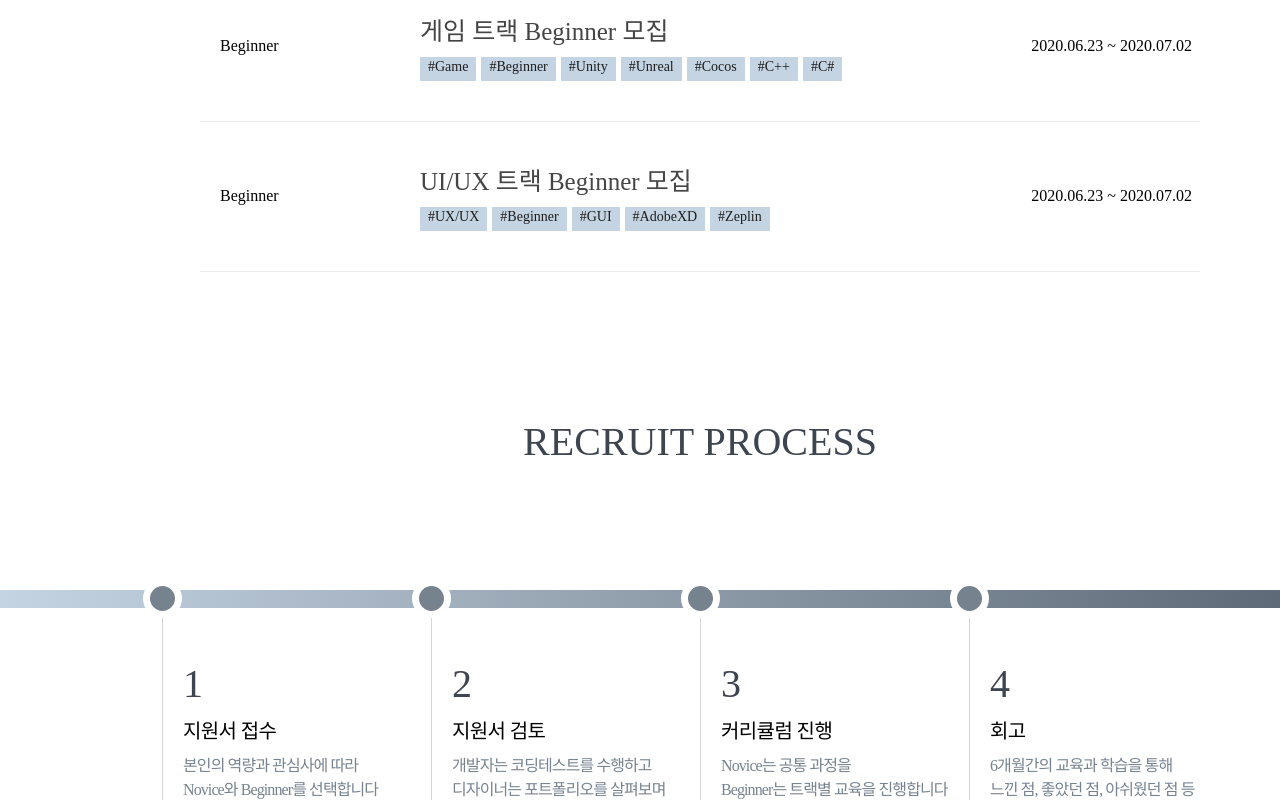
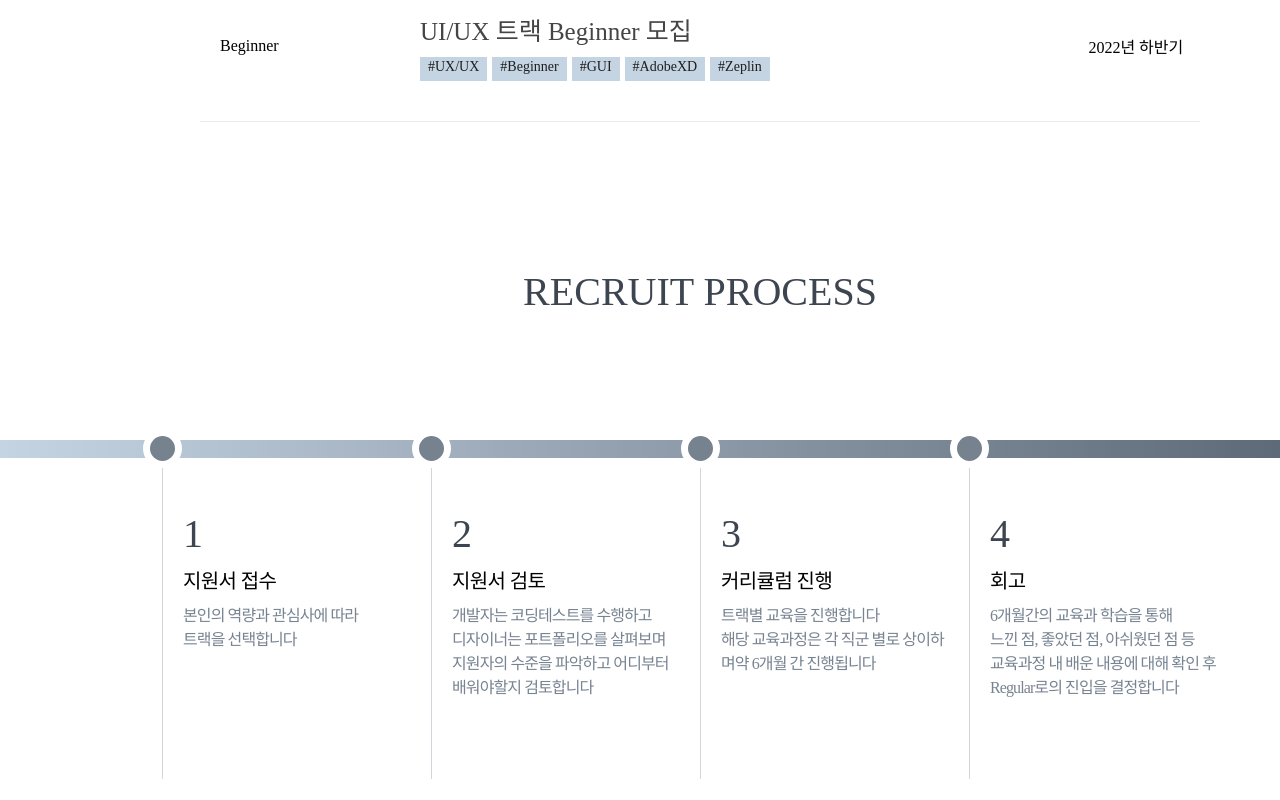
Before and after one commit to BCSDLab/PAGE_BCSDLAB, a Vue app in the folder bcsdlab_page/: page /recruit in a window 1280 px wide. Shown: the part 1400-2200 px from the top of the page. Built offline with nearby package versions, Linux system fonts and the light colour scheme; a web font is replaced by a local one.

Commit message:
change recruit data, api path

```diff
--- a/bcsdlab_page/config/dev.env.js
+++ b/bcsdlab_page/config/dev.env.js
@@ -4,5 +4,5 @@ const prodEnv = require('./prod.env')
 
 module.exports = merge(prodEnv, {
   NODE_ENV: '"development"',
-  ROOT_API: '"http://stage.api.koreatech.in/"'
+  ROOT_API: '"https://api.koreatech.in/"'
 })
--- a/bcsdlab_page/src/components/SpaComponents/RecruitPage/RecruitDetailPage.vue
+++ b/bcsdlab_page/src/components/SpaComponents/RecruitPage/RecruitDetailPage.vue
@@ -22,7 +22,7 @@
           </div>
           <div
             class="d-day">
-            {{ setDday }}
+            <!-- {{ setDday }} -->
           </div>
         </div>
         <div class="card-body">
@@ -30,7 +30,7 @@
           <span>20-3기 {{ data.contents.track }} {{ data.position }}</span>
 
           <p class="title">◆ 지원기간</p>
-          <span>2020년 06월 23일 ~ 2020년 07월 23일</span>
+          <span>{{recruitDatas[0].period}}</span>
 
           <p class="title">◆ 지원조건</p>
           <ul class="list">
@@ -77,7 +77,7 @@
         <div class="card-footer">
           <a
             target="_blank"
-            href="http://bitly.kr/GWZKcwD">
+            href="https://forms.gle/Yc532QgUHETc7eez7">
             <button class="apply-btn">
               지원하기
             </button>
@@ -106,7 +106,8 @@ export default {
   data() {
     return {
       data: null,
-      date: new Date()
+      date: new Date(),
+      recruitDatas
     }
   },
   computed: {
--- a/bcsdlab_page/src/components/SpaComponents/RecruitPage/RecruitPage.vue
+++ b/bcsdlab_page/src/components/SpaComponents/RecruitPage/RecruitPage.vue
@@ -116,16 +116,16 @@
           { title: '취업 멘토링', description: '서류와 면접 준비에 대한<br>가이드', image_url: 'https://static.koreatech.in/bcsdlab_page_assets/img/kisspng-mentorship-computer-icons-organization-learning-co-quill-5-ae-2-d-43-c-819253-5722715715248149085307.png' },
         ],
         processDatas: [
-          { step: '1', title: '지원서 접수', contents: '본인의 역량과 관심사에 따라<br>Novice와 Beginner를 선택합니다' },
-          { step: '2', title: '지원서 검토', contents: '개발자는 코딩테스트를 수행하고<br>디자이너는 포트폴리오를 살펴보며<br>지원자의 수준을 파악하고 어디부터<br>배워야할지 검토합니다<br>(단, Novice는 코딩테스트 제외)' },
-          { step: '3', title: '커리큘럼 진행', contents: 'Novice는 공통 과정을<br>Beginner는 트랙별 교육을 진행합니다<br>해당 교육과정은 각 직군 별로 상이하며약 6개월 간 진행됩니다' },
+          { step: '1', title: '지원서 접수', contents: '본인의 역량과 관심사에 따라<br>트랙을 선택합니다' },
+          { step: '2', title: '지원서 검토', contents: '개발자는 코딩테스트를 수행하고<br>디자이너는 포트폴리오를 살펴보며<br>지원자의 수준을 파악하고 어디부터<br>배워야할지 검토합니다' },
+          { step: '3', title: '커리큘럼 진행', contents: '트랙별 교육을 진행합니다<br>해당 교육과정은 각 직군 별로 상이하며약 6개월 간 진행됩니다' },
           { step: '4', title: '회고', contents: '6개월간의 교육과 학습을 통해<br>느낀 점, 좋았던 점, 아쉬웠던 점 등<br>교육과정 내 배운 내용에 대해 확인 후<br>Regular로의 진입을 결정합니다' }
         ]
       }
     },
     methods: {
       apply() {
-        window.open("http://bitly.kr/GWZKcwD")
+        window.open("https://forms.gle/Yc532QgUHETc7eez7")
       },
       inquiry () {
         window.open("https://www.facebook.com/BCSD-Lab-1727922507422214/?ref=bookmarks")
--- a/bcsdlab_page/src/static/recruitDatas.js
+++ b/bcsdlab_page/src/static/recruitDatas.js
@@ -1,16 +1,18 @@
 const recruitDatas = [
+  /*
   {
     'position': 'Novice',
     'contents': {
       'name': '기초부터 꼼꼼히 배울 Novice 모집',
       'tags': ['Novice', 'C', 'Git', 'VCS', '자료구조', '알고리즘', '네트워크']
     },
-    'period': '2020.06.23 ~ 2020.07.02',
+    'period': '2022년 하반기',
     'path': ['novice', 'novice'],
     'qualification': ['개발자가 되고 싶은 학우', '동기들보다 좀 더 앞서 나가고싶은 컴공 신입생', '기초부터 학습을 원하는 학우'],
     'learningContents': ['C언어 기초', '협업와 형상관리 방법', '자료구조와 알고리즘의 기본', '컴퓨터 네트워크 기본'],
     'process': '지원서 접수 -> 지원서 검토 -> 커리큘럼 진행 -> 회고'
   },
+  */
   {
     'position': 'Beginner',
     'contents': {
@@ -18,7 +20,7 @@ const recruitDatas = [
       'track': 'FrontEnd',
       'tags': ['Web FrontEnd', 'Beginner', 'React', 'JavaScript', 'HTML', 'CSS']
     },
-    'period': '2020.06.23 ~ 2020.07.02',
+    'period': '2022년 하반기',
     'path': ['frontend-beginner', 'frontend'],
     'qualification': ['웹 프로그래밍 과목을 수강한 학우', '웹 프론트엔드 개발에 흥미가 있는 학우', '꼼꼼하고 섬세한 학우', '적극적으로 디자이너와 의사소통할 수 있는 학우', 'React를 배워보고 싶은 학우'],
     'learningContents': ['웹 3요소에 대한 기본 지식', '프론트엔드 개발에 필요한 기본적인 네트워크 지식', 'React에 대한 이해와 활용'],
@@ -32,7 +34,7 @@ const recruitDatas = [
       'track': 'BackEnd',
       'tags': ['Web BackEnd', 'Beginner', 'Java', 'Spring', 'MySQL', 'Redis', 'AWS', 'Jenkins']
     },
-    'period': '2020.06.23 ~ 2020.07.02',
+    'period': '2022년 하반기',
     'path': ['backend-beginner', 'backend'],
     'qualification': ['Java 사용 경험이 있는 학우', '백엔드가 어떻게 구성되는지 알고 싶은 학우', '자신이 맡은 일에 최선을 다 할 수 있는 학우'],
     'learningContents': ['데이터베이스 기본 개념', 'Spring Framework의 구조와 특징', '보안과 암호화 기초 이론 및 실습'],
@@ -45,10 +47,10 @@ const recruitDatas = [
       'track': 'Android',
       'tags': ['Android', 'Beginner', 'Java', 'Kotlin', 'Retrofit2', 'Glide', 'RxJava']
     },
-    'period': '2020.06.23 ~ 2020.07.02',
+    'period': '2022년 하반기',
     'path': ['android-beginner', 'android'],
     'qualification': ['Java를 접해본 사람(필수 아님)', '안드로이드에 관심이 많으신 분'],
-    'learningContents': ['Android 기초', 'Android 기본 view', 'Fragment', 'Android 4대 컴포넌트(Activity, Service, Broadcase Receiver, Content Provider)', 'Android open source library'],
+    'learningContents': ['Android 기초', 'Android 기본 view', 'Fragment', 'Android 4대 컴포넌트(Activity, Service, Broadcast Receiver, Content Provider)', 'Android open source library'],
     'process': '지원서 접수 -> 지원서 검토 -> 커리큘럼 진행 -> 회고'
   },
   {
@@ -58,7 +60,7 @@ const recruitDatas = [
       'track': 'Game',
       'tags': ['Game', 'Beginner', 'Unity', 'Unreal', 'Cocos', 'C++', 'C#']
     },
-    'period': '2020.06.23 ~ 2020.07.02',
+    'period': '2022년 하반기',
     'path': ['game-beginner', 'game'],
     'qualification': ['게임 제작에 흥미가 있는 학우', '게임을 좋아하는 학우'],
     'learningContents': ['Unity, Unreal 등의 게임 엔진', '게임 엔진에서 사용하는 프로그래밍 언어', '컴퓨터 그래픽스', '3D 수학'],
@@ -71,7 +73,7 @@ const recruitDatas = [
       'track': 'UI/UX',
       'tags': ['UX/UX', 'Beginner', 'GUI', 'AdobeXD', 'Zeplin']
     },
-    'period': '2020.06.23 ~ 2020.07.02',
+    'period': '2022년 하반기',
     'path': ['uiux-beginner', 'uiux'],
     'qualification': ['UI/UX로 커리어를 지향하는 학우', '디테일을 꼼꼼하게 체크할 수 이는 학우', '적극적으로 개발자들과 의사소통할 수 있는 학우', '기본 그래픽툴(PS, AI)을 다룰 줄 아는 학우'],
     'learningContents': ['UI/UX 기초 교육', '디자인 툴 교육', '협업 프로세스 교육', 'GUI 디자인 실습'],
```
